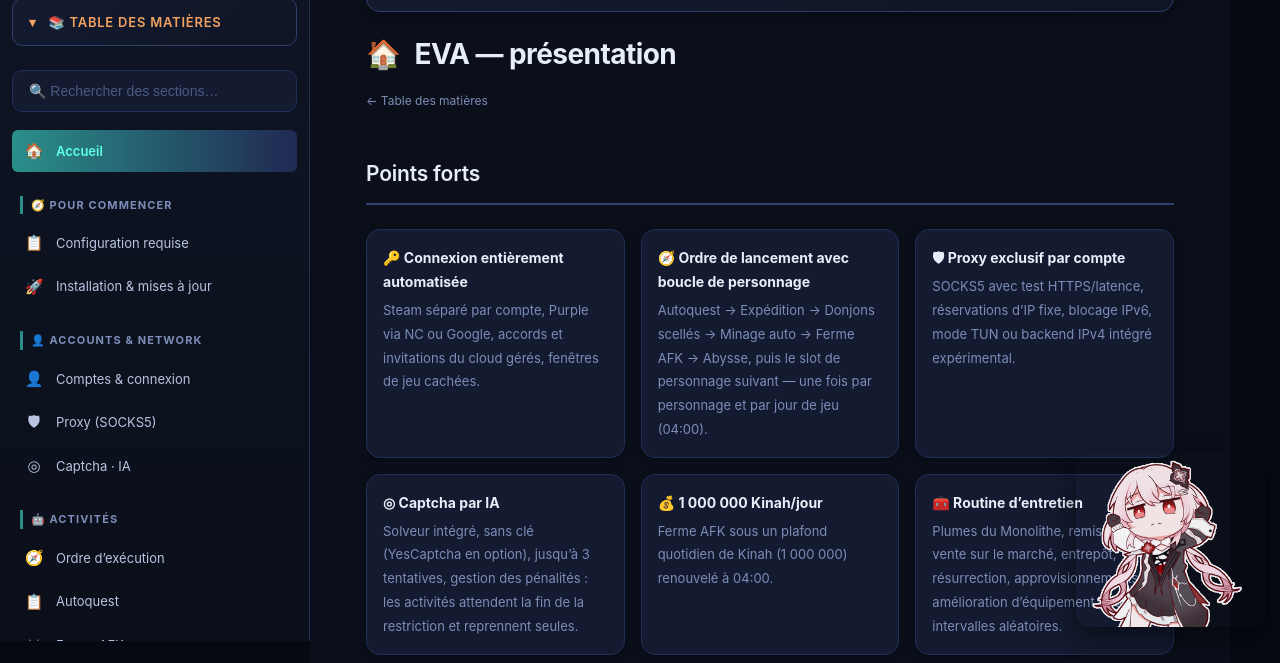
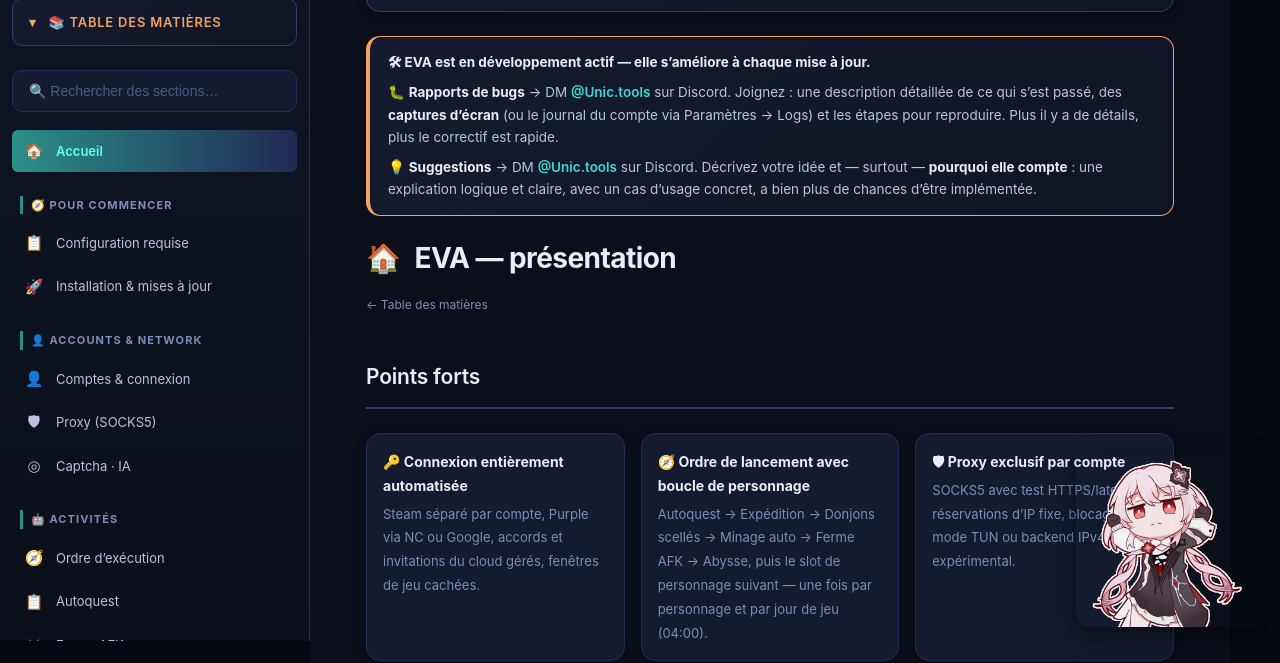
Before and after one commit to nezloi07/eva-wiki-files-and-guides, a plain HTML site: page index-fr.html in a window 1280 px wide. Shown: the part 159-822 px from the top of the page. Drawn offline with Linux system fonts and the light colour scheme.

Commit message:
Add active-development notice to index-fr.html

```diff
--- a/index-fr.html
+++ b/index-fr.html
@@ -112,6 +112,10 @@ li{margin:var(--s2) 0}
 .actionbar .act.buy{border-color:var(--accent-dim);color:var(--accent)}
 .corner-gif{position:fixed;bottom:14px;right:14px;width:190px;z-index:60;pointer-events:none;border-radius:14px;box-shadow:0 10px 28px rgba(0,0,0,.55);opacity:.94}
 @media (max-width:900px){.corner-gif{width:120px;opacity:.85}}
+.devbox{margin:0 0 var(--s5);padding:14px 18px;background:linear-gradient(135deg,var(--panel),var(--panel-deep));border:1px solid var(--highlight);border-left:4px solid var(--highlight);border-radius:var(--r3);font-size:13.5px;color:var(--ink-dim);line-height:1.65}
+.devbox b{color:var(--ink)}
+.devbox>div{margin-top:8px}
+.devbox a{color:var(--accent);font-weight:600}
 @media print{aside,.quick,.back{display:none}.page{display:block!important}.layout{grid-template-columns:1fr}}
 </style>
 </head>
@@ -157,6 +161,11 @@ li{margin:var(--s2) 0}
 </aside>
 <main>
 <div class="actionbar"><a class="bigdl" href="https://gofile.io/d/DtUcYKaT" target="_blank" rel="noopener">⬇️ Télécharger EVA</a><a class="act buy" href="https://unicom.market/product/aion-2-software-hlp/" target="_blank" rel="noopener">🛒 Acheter EVA</a><a class="act" href="https://discord.gg/nKSm6wp2Jj" target="_blank" rel="noopener">💬 Communauté &amp; assistance</a><a class="act" href="https://discord.gg/nKSm6wp2Jj" target="_blank" rel="noopener">✉️ Contactez @Unic.tools en DM Discord</a></div>
+<div class="devbox">
+  <b>🛠 EVA est en développement actif — elle s’améliore à chaque mise à jour.</b>
+  <div>🐛 <b>Rapports de bugs</b> → DM <a href="https://discord.gg/nKSm6wp2Jj" target="_blank" rel="noopener">@Unic.tools</a> sur Discord. Joignez : une description détaillée de ce qui s’est passé, des <b>captures d’écran</b> (ou le journal du compte via Paramètres → Logs) et les étapes pour reproduire. Plus il y a de détails, plus le correctif est rapide.</div>
+  <div>💡 <b>Suggestions</b> → DM <a href="https://discord.gg/nKSm6wp2Jj" target="_blank" rel="noopener">@Unic.tools</a> sur Discord. Décrivez votre idée et — surtout — <b>pourquoi elle compte</b> : une explication logique et claire, avec un cas d’usage concret, a bien plus de chances d’être implémentée.</div>
+</div>
 
 <!-- ============ HOME ============ -->
 <section class="page" id="home">
```
